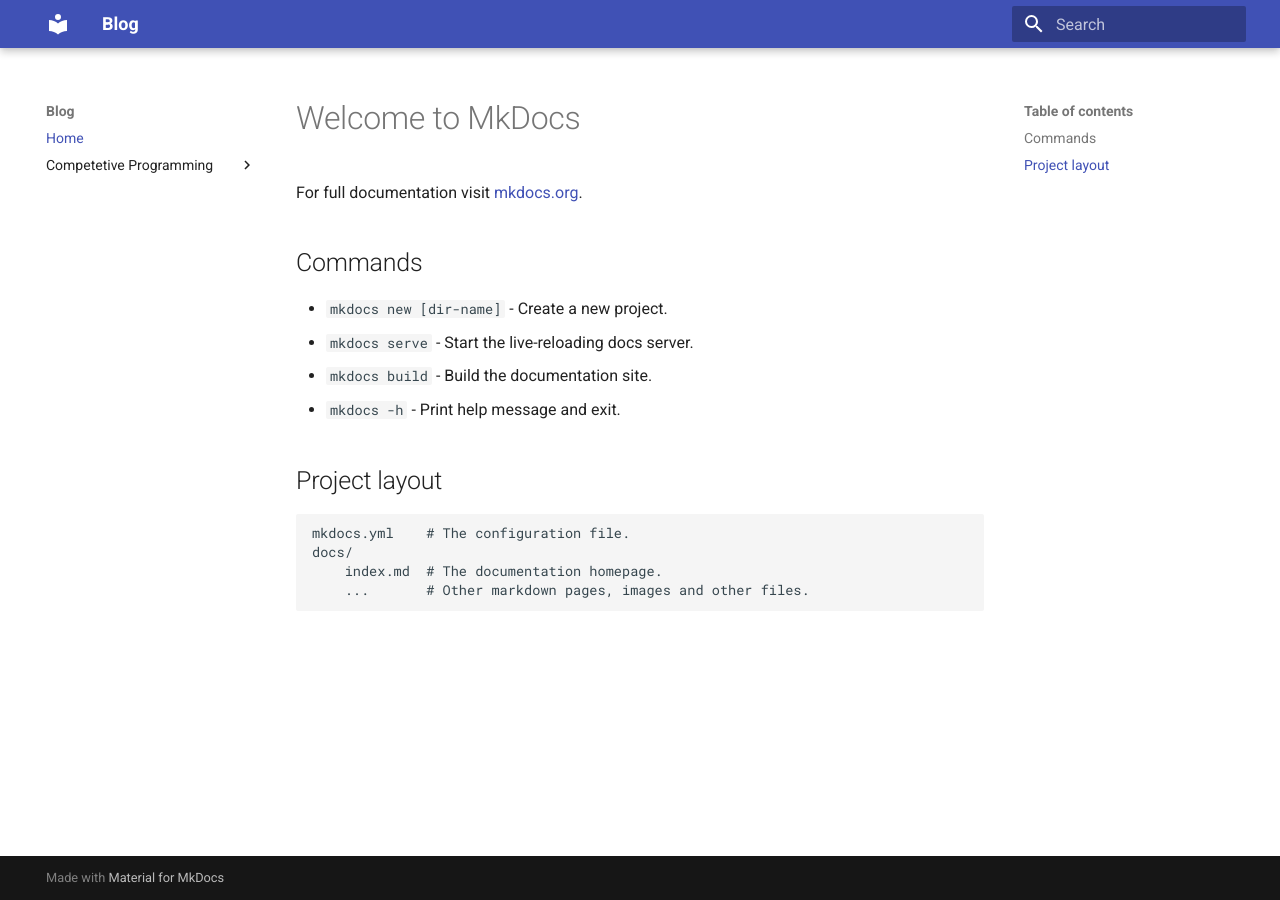
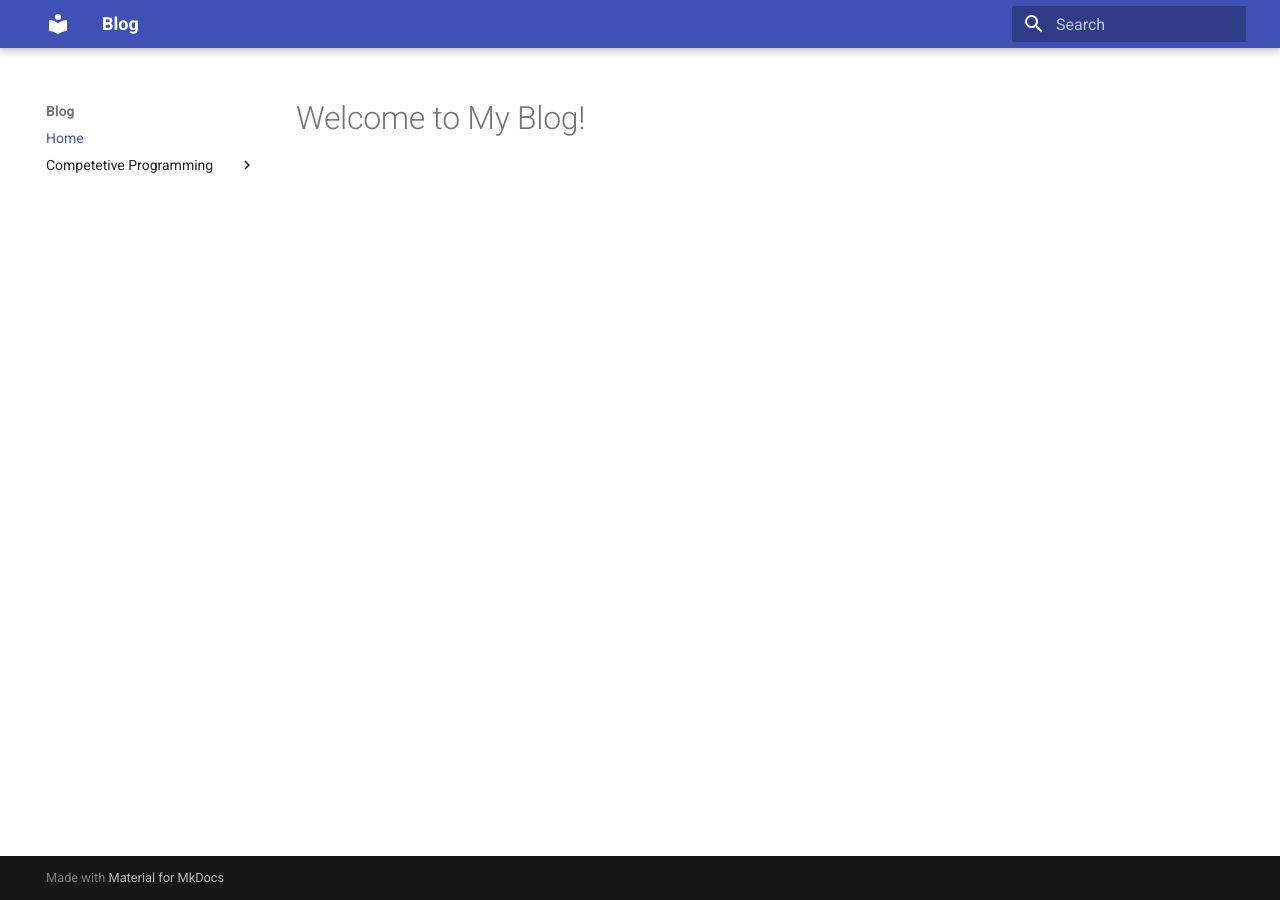
Before and after one commit to hasiburdev/hasiburdev.github.io, an MkDocs documentation site: the page built from docs/index.md, in a window 1280 px wide. Built offline with MkDocs 1.6.1 and Material for MkDocs 9.7.7, drawn with Linux system fonts in a browser that asks for light colours.

```diff
--- a/docs/index.md
+++ b/docs/index.md
@@ -1,17 +1 @@
-# Welcome to MkDocs
-
-For full documentation visit [mkdocs.org](https://www.mkdocs.org).
-
-## Commands
-
-* `mkdocs new [dir-name]` - Create a new project.
-* `mkdocs serve` - Start the live-reloading docs server.
-* `mkdocs build` - Build the documentation site.
-* `mkdocs -h` - Print help message and exit.
-
-## Project layout
-
-    mkdocs.yml    # The configuration file.
-    docs/
-        index.md  # The documentation homepage.
-        ...       # Other markdown pages, images and other files.
+# Welcome to My Blog!
```
Also changed, not shown: docs/cp/stl/index.md (+0 -2 lines), docs/development/postgres.md (added, +125 -0 lines), docs/programming/regex.md (added, +38 -0 lines), docs/cp/stl/vector.md (line endings or trailing spaces), docs/development/database/postgres.md (added).
